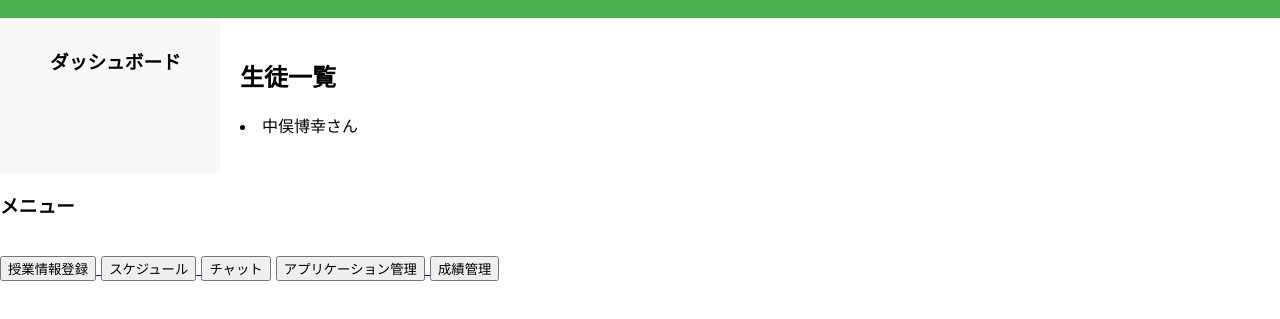
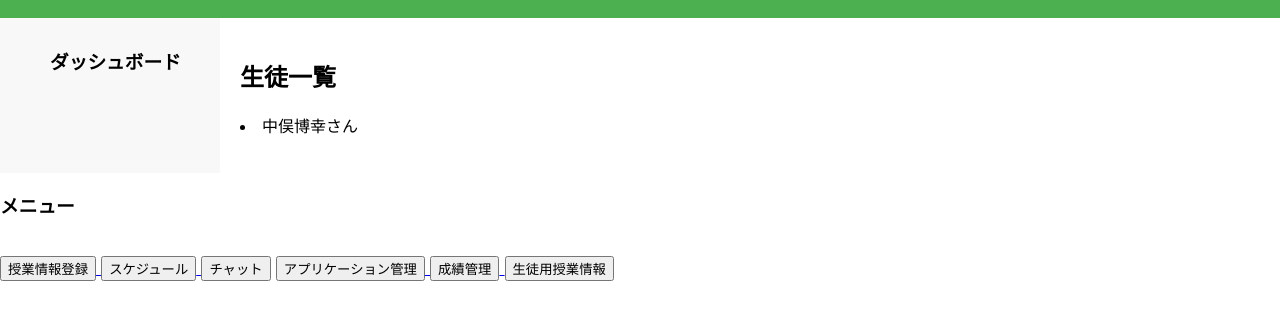
Before and after one commit to kPg139/Dashboard, a plain HTML site: page index.html in a window 1280 px wide. Shown: the part 103-422 px from the top of the page. Drawn offline with Linux system fonts and the light colour scheme.

Commit message:
Update index.html

```diff
--- a/index.html
+++ b/index.html
@@ -39,4 +39,6 @@
 <a href="https://kpg139.github.io/seiseki/" target="_blank">
     <button>成績管理</button>
 </a>
+    <a href="https://kpg139.github.io/app129/" target="_blank">
+    <button>生徒用授業情報</button>
 </html>
```
